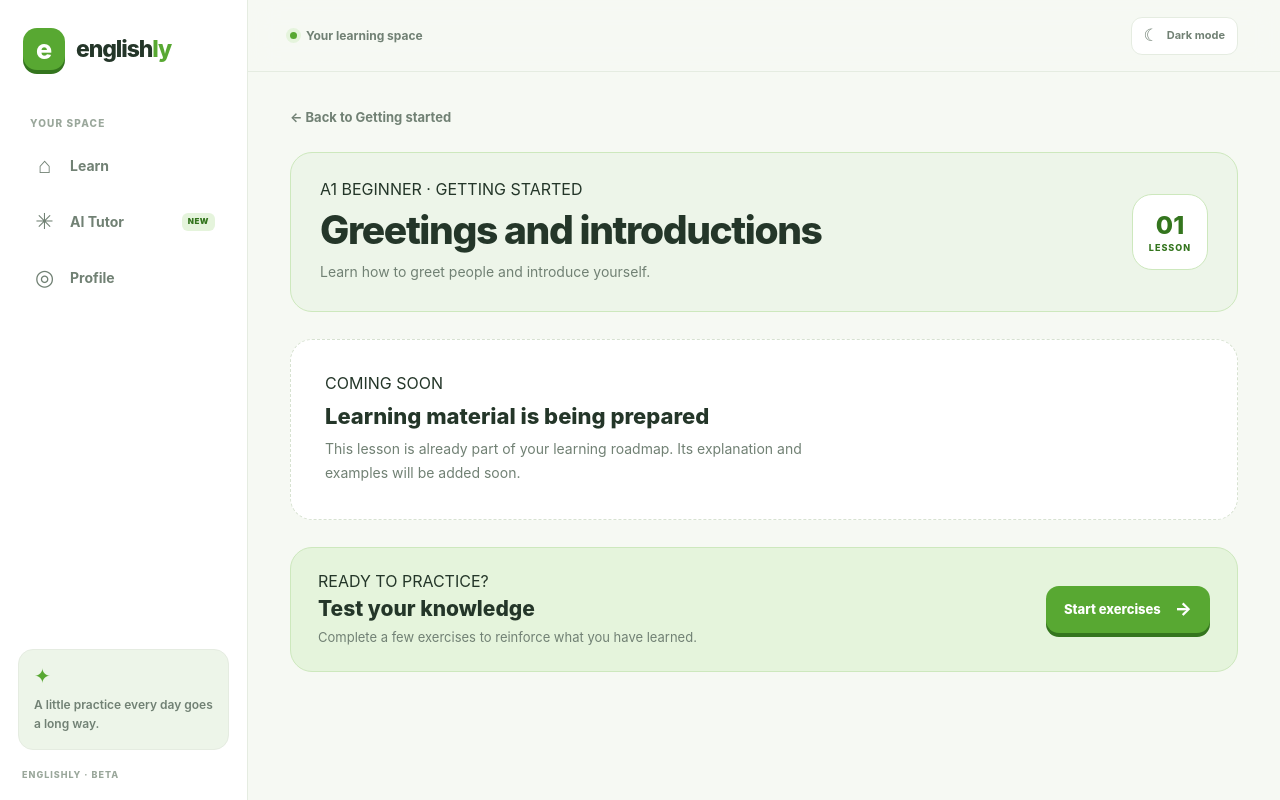
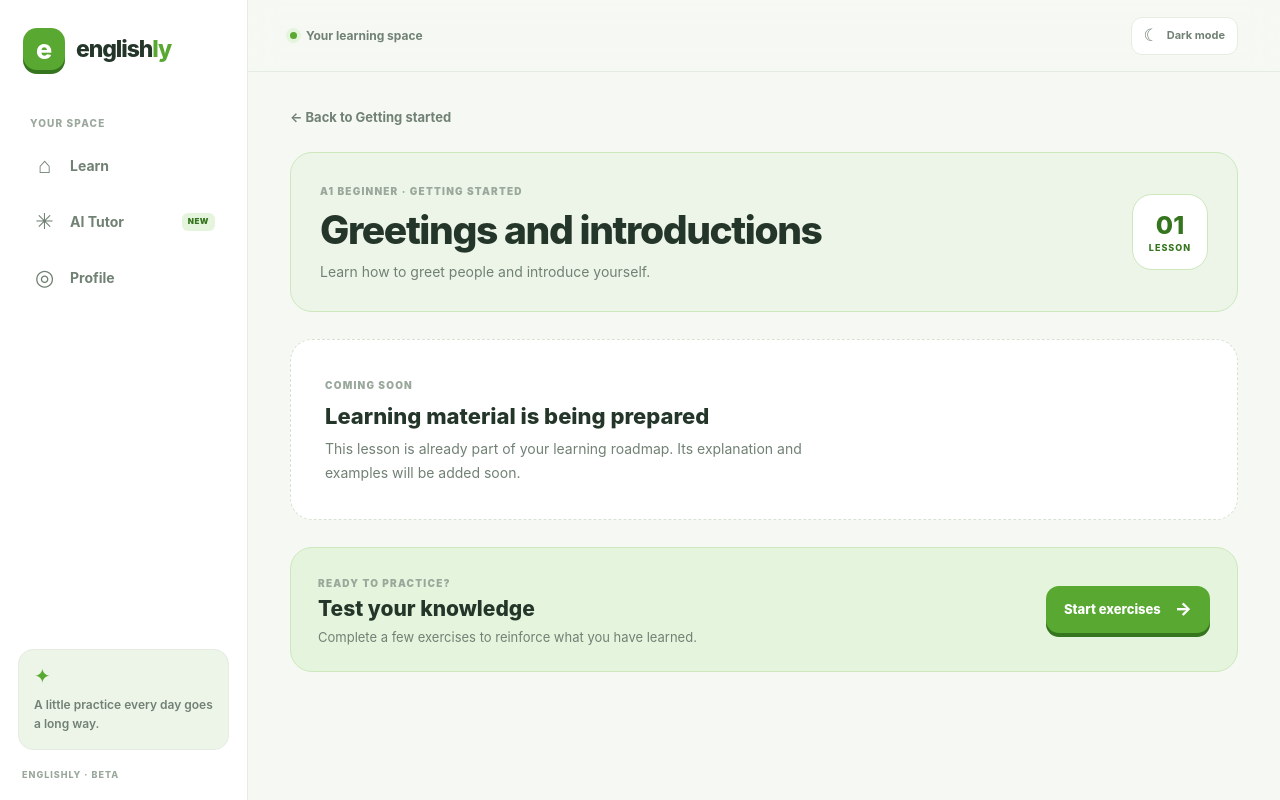
Before and after one commit to madaraFlovv/english-learning-platform, a React (Vite) app in the folder frontend/: page /lesson/introductions in a window 1280 px wide. Built offline with nearby package versions, Linux system fonts and the light colour scheme.

Commit message:
style: define page-local eyebrow typography

```diff
--- a/frontend/src/pages/LessonPage/LessonPage.module.css
+++ b/frontend/src/pages/LessonPage/LessonPage.module.css
@@ -1,3 +1,4 @@
+.section-eyebrow{display:inline-block;color:var(--color-text-muted);font-size:10px;font-weight:900;letter-spacing:1.2px;line-height:1.4}
 .lesson-page{display:flex;flex-direction:column;gap:27px;padding-bottom:36px}
 .lesson-back-link{width:fit-content;color:var(--color-text-secondary);font-size:13px;font-weight:700;text-decoration:none;transition:color .18s ease}
 .lesson-back-link:hover{color:var(--color-primary)}
```
